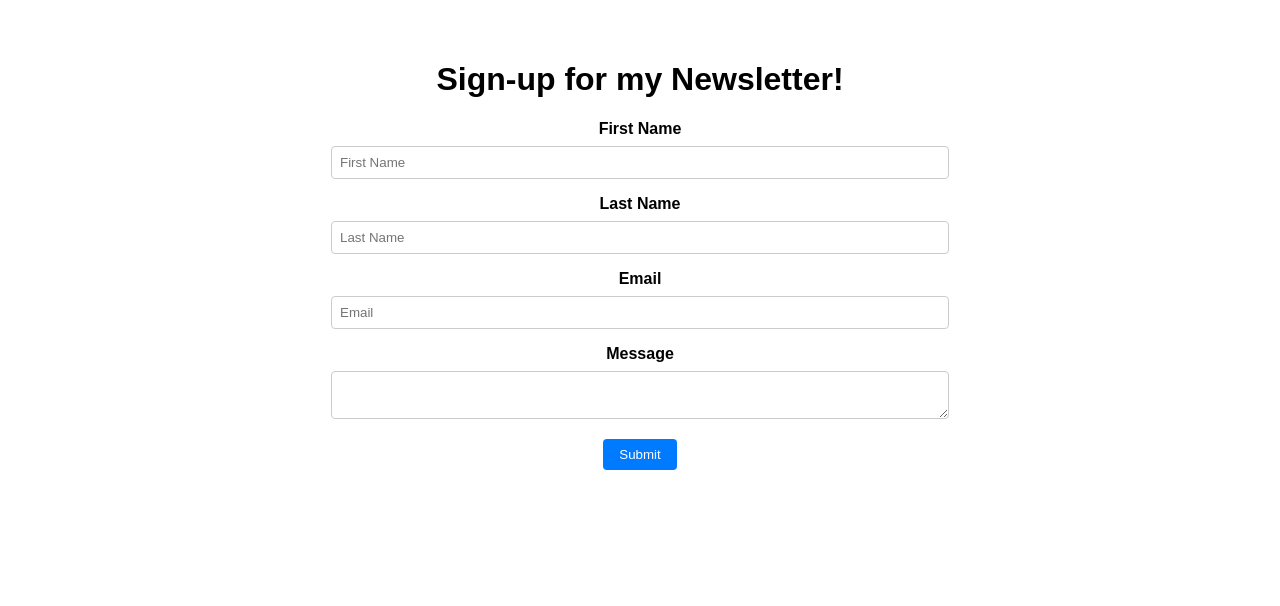
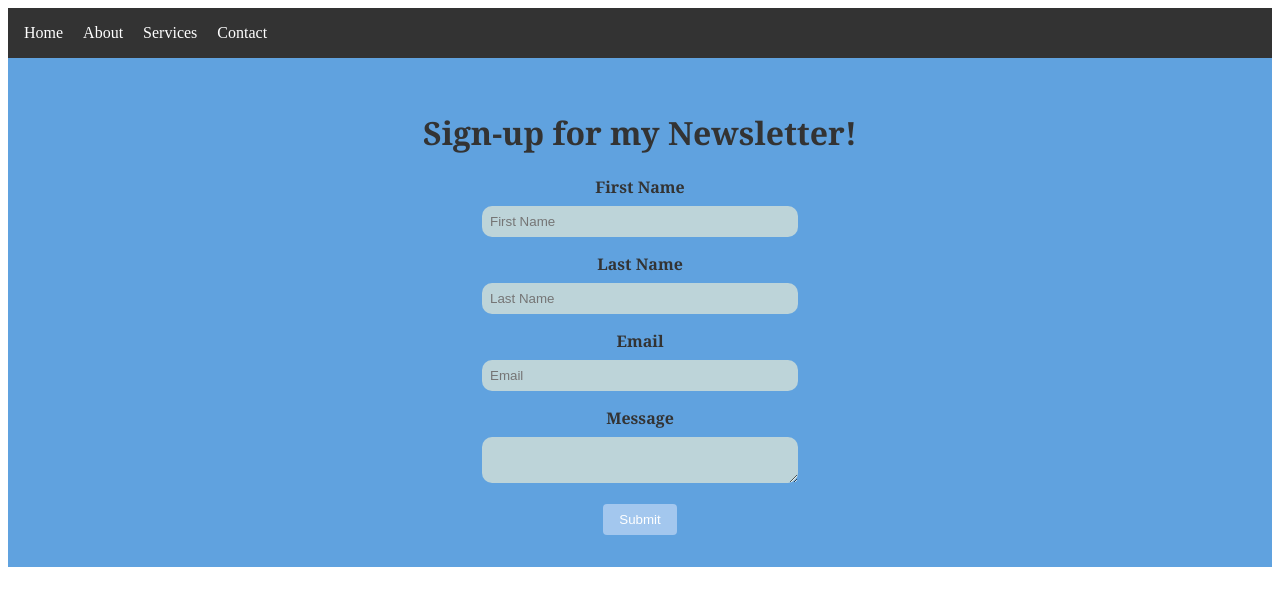
Before and after one commit to WanderingAura/FirstReactApp, a React (Create React App) app: page / in a window 1280 px wide. Shown: the top 606 px of the page. Built offline with nearby package versions, Linux system fonts and the light colour scheme.

Commit message:
Added a nav bar and some basic styling

```diff
--- a/public/index.html
+++ b/public/index.html
@@ -27,6 +27,14 @@
 	<noscript>
 		You need to enable JavaScript to run this app.
 	</noscript>
+  <nav class="navbar">
+    <ul class="nav-list">
+      <li><a href="#">Home</a></li>
+      <li><a href="#">About</a></li>
+      <li><a href="#">Services</a></li>
+      <li><a href="#">Contact</a></li>
+    </ul>
+  </nav>
 	<div id="root"></div>
 	<!--
       This HTML file is a template.
--- a/src/App.css
+++ b/src/App.css
@@ -1,6 +1,9 @@
 .App {
   text-align: center;
   padding: 2rem;
+  background-color: #60a2df; /* Background color for the entire form */
+  font-family: Georgia, 'Times New Roman', Times, serif; /* Font family for the entire form */
+  color: #333; /* Text color for the entire form */
 }
 
 .form-group {
@@ -15,14 +18,15 @@ label {
 
 input,
 textarea {
-  width: 50%;
+  width: 25%;
   padding: 0.5rem;
-  border: 1px solid #ccc;
-  border-radius: 4px;
+  border: 0px solid #ccc;
+  background-color: #bdd4d9;
+  border-radius: 10px;
 }
 
 button {
-  background-color: #007bff;
+  background-color: #a3c7ee;
   color: white;
   padding: 0.5rem 1rem;
   border: none;
--- a/src/styles.css
+++ b/src/styles.css
@@ -2,3 +2,33 @@
   font-family: sans-serif;
   text-align: center;
 }
+/* styles.css */
+.navbar {
+  background-color: #333;
+  color: white;
+  padding: 1rem;
+}
+
+.nav-list {
+  list-style: none;
+  margin: 0;
+  padding: 0;
+  display: flex;
+}
+
+.nav-list li {
+  margin-right: 20px;
+}
+
+.nav-list li:last-child {
+  margin-right: 0;
+}
+
+.nav-list a {
+  text-decoration: none;
+  color: white;
+}
+
+.nav-list a:hover {
+  text-decoration: underline;
+}
```
